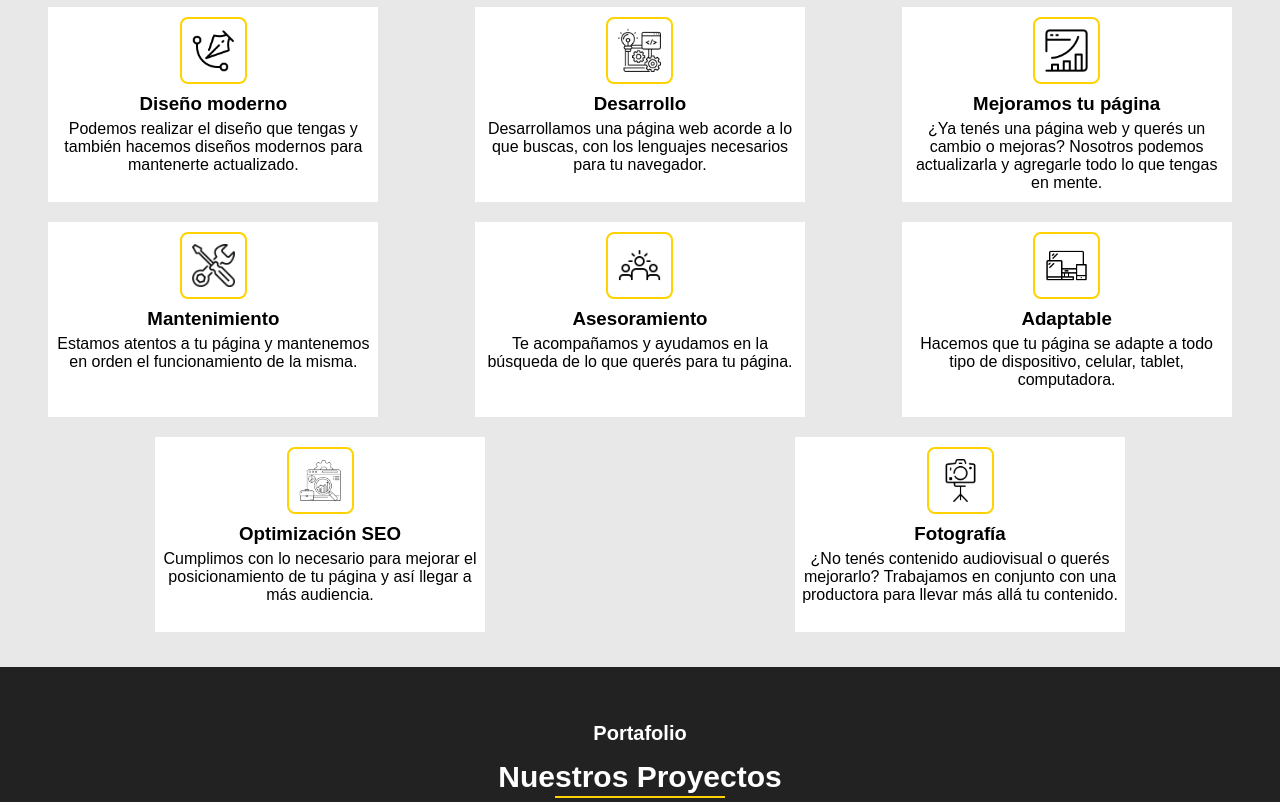
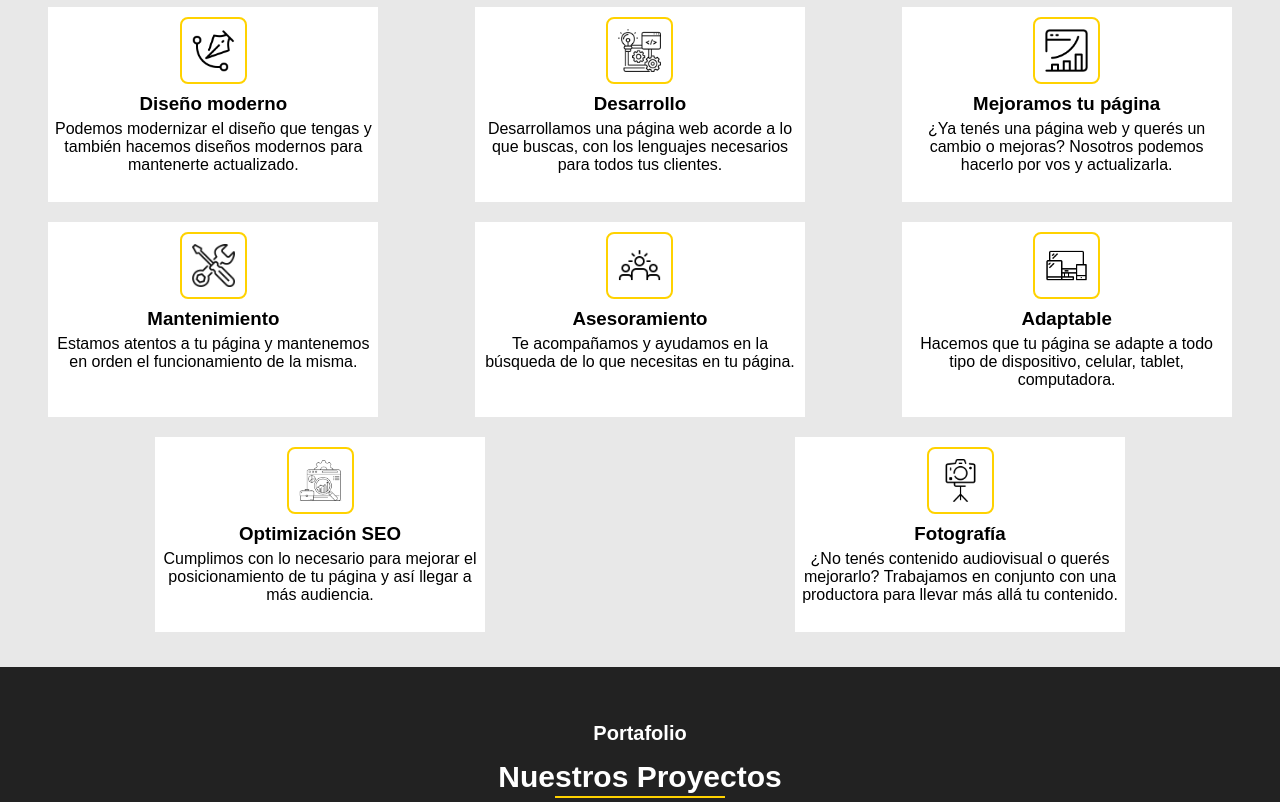
Before and after one commit to desarrollo-happy/mi-pagina.github.io, a plain HTML site: page index.html in a window 1280 px wide. Shown: the part 816-1618 px from the top of the page. Drawn offline with Linux system fonts and the light colour scheme.

Commit message:
Add files via upload

```diff
--- a/index.html
+++ b/index.html
@@ -43,17 +43,17 @@
         <div class="que-hacemos-card">
             <img class="que-hacemos-card_img" src="img/diseño-moderno.png" alt="Imagen diseño moderno">
             <h3 class="que-hacemos-card_titulo">Diseño moderno</h3>
-            <p class="que-hacemos-card_texto">Podemos realizar el diseño que tengas y también hacemos diseños modernos para mantenerte actualizado.</p>
+            <p class="que-hacemos-card_texto">Podemos modernizar el diseño que tengas y también hacemos diseños modernos para mantenerte actualizado.</p>
         </div>
         <div class="que-hacemos-card">
             <img class="que-hacemos-card_img" src="img/desarrollo.png" alt="Imagen desarrollo">
             <h3 class="que-hacemos-card_titulo">Desarrollo</h3>
-            <p class="que-hacemos-card_texto">Desarrollamos una página web acorde a lo que buscas, con los lenguajes necesarios para tu navegador.</p>
+            <p class="que-hacemos-card_texto">Desarrollamos una página web acorde a lo que buscas, con los lenguajes necesarios para todos tus clientes.</p>
         </div>
         <div class="que-hacemos-card">
             <img class="que-hacemos-card_img" src="img/mejora.png" alt="Imagen mejora">
             <h3 class="que-hacemos-card_titulo">Mejoramos tu página</h3>
-            <p class="que-hacemos-card_texto">¿Ya tenés una página web y querés un cambio o mejoras? Nosotros podemos actualizarla y agregarle todo lo que tengas en mente.</p>
+            <p class="que-hacemos-card_texto">¿Ya tenés una página web y querés un cambio o mejoras? Nosotros podemos hacerlo por vos y actualizarla.</p>
         </div>
         <div class="que-hacemos-card">
             <img class="que-hacemos-card_img" src="img/mantenimiento.png" alt="Imagen mantenimiento">
@@ -63,7 +63,7 @@
         <div class="que-hacemos-card">
             <img class="que-hacemos-card_img" src="img/asesoramiento.png" alt="Imagen asesoramiento">
             <h3 class="que-hacemos-card_titulo">Asesoramiento</h3>
-            <p class="que-hacemos-card_texto">Te acompañamos y ayudamos en la búsqueda de lo que querés para tu página.</p>
+            <p class="que-hacemos-card_texto">Te acompañamos y ayudamos en la búsqueda de lo que necesitas en tu página.</p>
         </div>
         <div class="que-hacemos-card">
             <img class="que-hacemos-card_img" src="img/responsive.png" alt="Imagen responsive">
```
